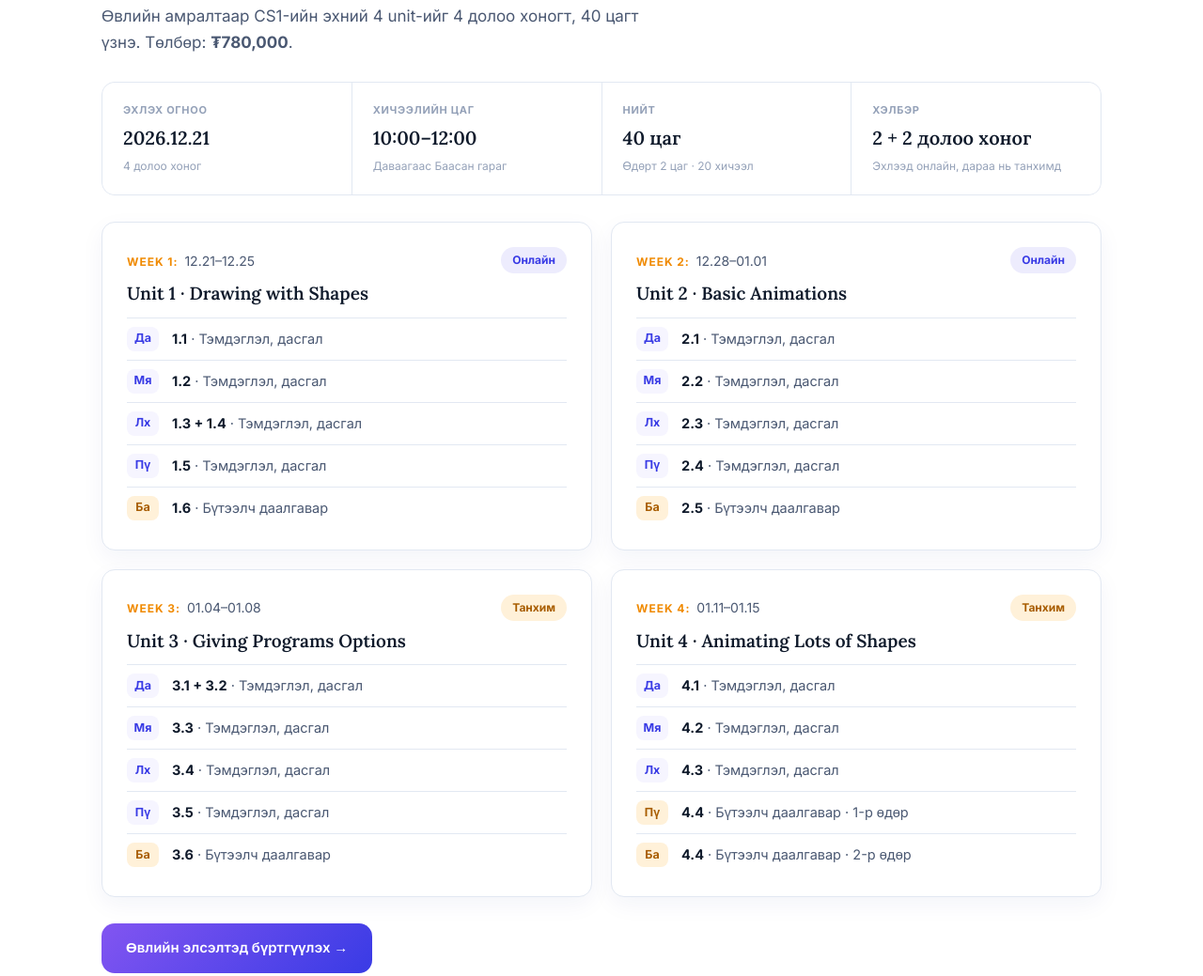
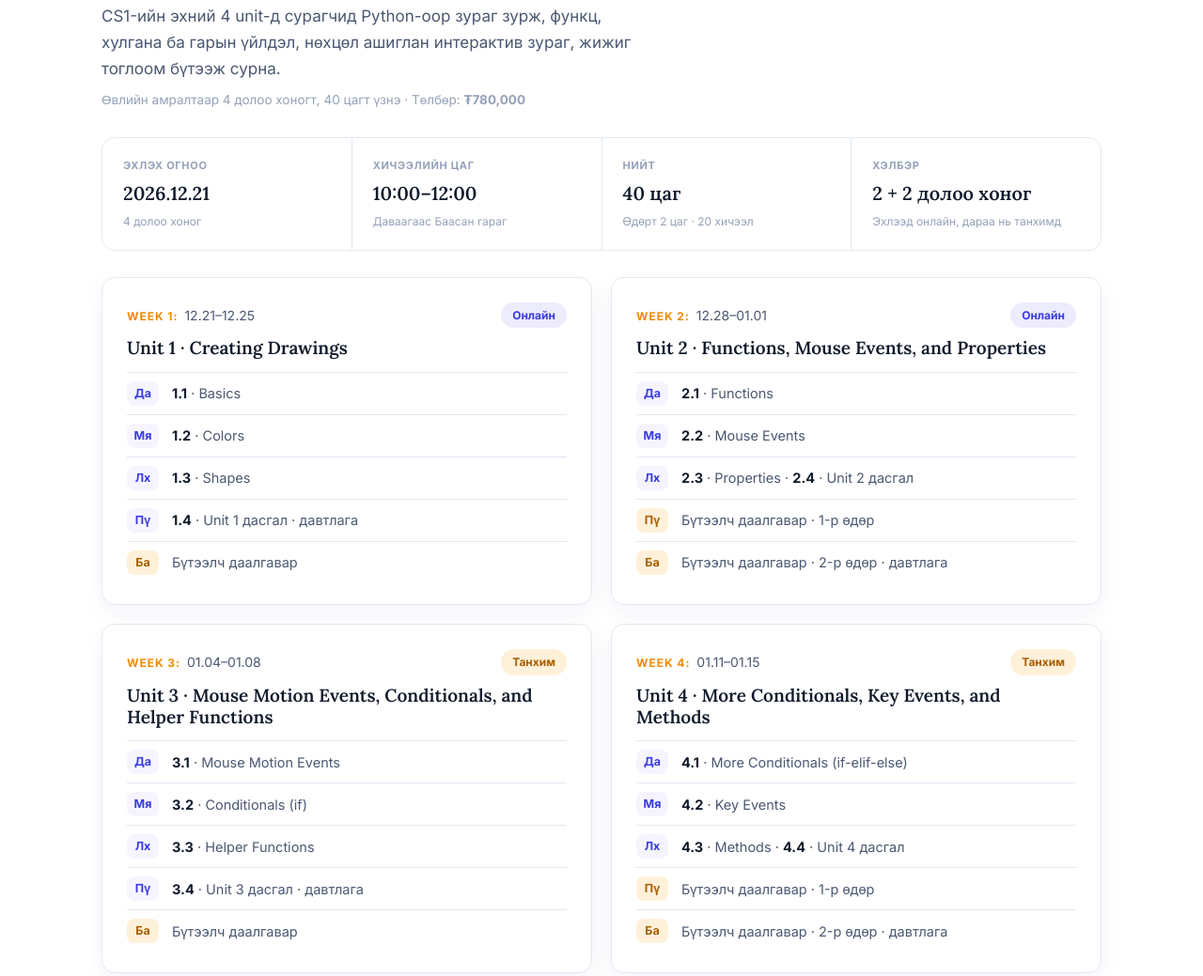
Before and after one commit to codercub/computerscience.mn, a plain HTML site: page cs1/index.html in a window 1280 px wide. Shown: the part 3894-4933 px from the top of the page at 94% size. Drawn offline with Linux system fonts and the light colour scheme.

Commit message:
cs1 fixes

```diff
--- a/cs1/index.html
+++ b/cs1/index.html
@@ -22,7 +22,7 @@
 <link rel="preconnect" href="https://fonts.googleapis.com">
 <link rel="preconnect" href="https://fonts.gstatic.com" crossorigin>
 <link href="https://fonts.googleapis.com/css2?family=Lora:wght@500;600;700&family=Inter:wght@400;500;600;700&display=swap" rel="stylesheet">
-<link rel="stylesheet" href="../assets/css/style.css?v=10">
+<link rel="stylesheet" href="../assets/css/style.css?v=11">
 <link rel="icon" href="../favicon.ico" sizes="48x48">
 <link rel="icon" type="image/png" sizes="32x32" href="../assets/images/favicon-32.png">
 <link rel="icon" type="image/png" sizes="192x192" href="../assets/images/icon-192.png">
@@ -154,7 +154,8 @@
   <div class="wrap">
     <div class="eyebrow">Өвлийн элсэлт · 2026.12.21</div>
     <h2 class="reveal">Өвлийн сургалтын хуваарь</h2>
-    <p class="lede reveal">Өвлийн амралтаар CS1-ийн эхний 4 unit-ийг 4 долоо хоногт, 40 цагт үзнэ. Төлбөр: <b>₮780,000</b>.</p>
+    <p class="lede reveal">CS1-ийн эхний 4 unit-д сурагчид Python-оор зураг зурж, функц, хулгана ба гарын үйлдэл, нөхцөл ашиглан интерактив зураг, жижиг тоглоом бүтээж сурна.</p>
+    <p class="price-note reveal" style="margin-top:-6px;">Өвлийн амралтаар 4 долоо хоногт, 40 цагт үзнэ · Төлбөр: <b>₮780,000</b></p>
     <div class="qf-grid reveal" style="margin-top:28px;">
       <div class="qf-item"><span class="qf-label">Эхлэх огноо</span><span class="qf-value">2026.12.21</span><span class="qf-sub">4 долоо хоног</span></div>
       <div class="qf-item"><span class="qf-label">Хичээлийн цаг</span><span class="qf-value">10:00–12:00</span><span class="qf-sub">Даваагаас Баасан гараг</span></div>
@@ -164,46 +165,46 @@
     <div class="wk-grid">
       <div class="wk-card reveal">
         <div class="wk-head"><span class="wk-week">WEEK 1:<span class="wk-dates">12.21–12.25</span></span><span class="wk-badge wk-badge--online">Онлайн</span></div>
-        <h3>Unit 1 · Drawing with Shapes</h3>
+        <h3>Unit 1 · Creating Drawings</h3>
         <ul class="wk-days">
-          <li><span class="wk-d">Да</span><span class="wk-t"><b>1.1</b> · Тэмдэглэл, дасгал</span></li>
-          <li><span class="wk-d">Мя</span><span class="wk-t"><b>1.2</b> · Тэмдэглэл, дасгал</span></li>
-          <li><span class="wk-d">Лх</span><span class="wk-t"><b>1.3 + 1.4</b> · Тэмдэглэл, дасгал</span></li>
-          <li><span class="wk-d">Пү</span><span class="wk-t"><b>1.5</b> · Тэмдэглэл, дасгал</span></li>
-          <li class="wk-creative"><span class="wk-d">Ба</span><span class="wk-t"><b>1.6</b> · Бүтээлч даалгавар</span></li>
+          <li><span class="wk-d">Да</span><span class="wk-t"><b>1.1</b> · Basics</span></li>
+          <li><span class="wk-d">Мя</span><span class="wk-t"><b>1.2</b> · Colors</span></li>
+          <li><span class="wk-d">Лх</span><span class="wk-t"><b>1.3</b> · Shapes</span></li>
+          <li><span class="wk-d">Пү</span><span class="wk-t"><b>1.4</b> · Unit 1 дасгал · давтлага</span></li>
+          <li class="wk-creative"><span class="wk-d">Ба</span><span class="wk-t">Бүтээлч даалгавар</span></li>
         </ul>
       </div>
       <div class="wk-card reveal">
         <div class="wk-head"><span class="wk-week">WEEK 2:<span class="wk-dates">12.28–01.01</span></span><span class="wk-badge wk-badge--online">Онлайн</span></div>
-        <h3>Unit 2 · Basic Animations</h3>
+        <h3>Unit 2 · Functions, Mouse Events, and Properties</h3>
         <ul class="wk-days">
-          <li><span class="wk-d">Да</span><span class="wk-t"><b>2.1</b> · Тэмдэглэл, дасгал</span></li>
-          <li><span class="wk-d">Мя</span><span class="wk-t"><b>2.2</b> · Тэмдэглэл, дасгал</span></li>
-          <li><span class="wk-d">Лх</span><span class="wk-t"><b>2.3</b> · Тэмдэглэл, дасгал</span></li>
-          <li><span class="wk-d">Пү</span><span class="wk-t"><b>2.4</b> · Тэмдэглэл, дасгал</span></li>
-          <li class="wk-creative"><span class="wk-d">Ба</span><span class="wk-t"><b>2.5</b> · Бүтээлч даалгавар</span></li>
+          <li><span class="wk-d">Да</span><span class="wk-t"><b>2.1</b> · Functions</span></li>
+          <li><span class="wk-d">Мя</span><span class="wk-t"><b>2.2</b> · Mouse Events</span></li>
+          <li><span class="wk-d">Лх</span><span class="wk-t"><b>2.3</b> · Properties · <b>2.4</b> · Unit 2 дасгал</span></li>
+          <li class="wk-creative"><span class="wk-d">Пү</span><span class="wk-t">Бүтээлч даалгавар · 1-р өдөр</span></li>
+          <li class="wk-creative"><span class="wk-d">Ба</span><span class="wk-t">Бүтээлч даалгавар · 2-р өдөр · давтлага</span></li>
         </ul>
       </div>
       <div class="wk-card reveal">
         <div class="wk-head"><span class="wk-week">WEEK 3:<span class="wk-dates">01.04–01.08</span></span><span class="wk-badge wk-badge--class">Танхим</span></div>
-        <h3>Unit 3 · Giving Programs Options</h3>
+        <h3>Unit 3 · Mouse Motion Events, Conditionals, and Helper Functions</h3>
         <ul class="wk-days">
-          <li><span class="wk-d">Да</span><span class="wk-t"><b>3.1 + 3.2</b> · Тэмдэглэл, дасгал</span></li>
-          <li><span class="wk-d">Мя</span><span class="wk-t"><b>3.3</b> · Тэмдэглэл, дасгал</span></li>
-          <li><span class="wk-d">Лх</span><span class="wk-t"><b>3.4</b> · Тэмдэглэл, дасгал</span></li>
-          <li><span class="wk-d">Пү</span><span class="wk-t"><b>3.5</b> · Тэмдэглэл, дасгал</span></li>
-          <li class="wk-creative"><span class="wk-d">Ба</span><span class="wk-t"><b>3.6</b> · Бүтээлч даалгавар</span></li>
+          <li><span class="wk-d">Да</span><span class="wk-t"><b>3.1</b> · Mouse Motion Events</span></li>
+          <li><span class="wk-d">Мя</span><span class="wk-t"><b>3.2</b> · Conditionals (if)</span></li>
+          <li><span class="wk-d">Лх</span><span class="wk-t"><b>3.3</b> · Helper Functions</span></li>
+          <li><span class="wk-d">Пү</span><span class="wk-t"><b>3.4</b> · Unit 3 дасгал · давтлага</span></li>
+          <li class="wk-creative"><span class="wk-d">Ба</span><span class="wk-t">Бүтээлч даалгавар</span></li>
         </ul>
       </div>
       <div class="wk-card reveal">
         <div class="wk-head"><span class="wk-week">WEEK 4:<span class="wk-dates">01.11–01.15</span></span><span class="wk-badge wk-badge--class">Танхим</span></div>
-        <h3>Unit 4 · Animating Lots of Shapes</h3>
+        <h3>Unit 4 · More Conditionals, Key Events, and Methods</h3>
         <ul class="wk-days">
-          <li><span class="wk-d">Да</span><span class="wk-t"><b>4.1</b> · Тэмдэглэл, дасгал</span></li>
-          <li><span class="wk-d">Мя</span><span class="wk-t"><b>4.2</b> · Тэмдэглэл, дасгал</span></li>
-          <li><span class="wk-d">Лх</span><span class="wk-t"><b>4.3</b> · Тэмдэглэл, дасгал</span></li>
-          <li class="wk-creative"><span class="wk-d">Пү</span><span class="wk-t"><b>4.4</b> · Бүтээлч даалгавар · 1-р өдөр</span></li>
-          <li class="wk-creative"><span class="wk-d">Ба</span><span class="wk-t"><b>4.4</b> · Бүтээлч даалгавар · 2-р өдөр</span></li>
+          <li><span class="wk-d">Да</span><span class="wk-t"><b>4.1</b> · More Conditionals (if-elif-else)</span></li>
+          <li><span class="wk-d">Мя</span><span class="wk-t"><b>4.2</b> · Key Events</span></li>
+          <li><span class="wk-d">Лх</span><span class="wk-t"><b>4.3</b> · Methods · <b>4.4</b> · Unit 4 дасгал</span></li>
+          <li class="wk-creative"><span class="wk-d">Пү</span><span class="wk-t">Бүтээлч даалгавар · 1-р өдөр</span></li>
+          <li class="wk-creative"><span class="wk-d">Ба</span><span class="wk-t">Бүтээлч даалгавар · 2-р өдөр · давтлага</span></li>
         </ul>
       </div>
     </div>
```
Also changed, not shown: 404.html (+1 -1 lines), about/index.html (+1 -1 lines), block-coding/index.html (+1 -1 lines), future/index.html (+1 -1 lines), hourofai/index.html (+1 -1 lines), index.html (+1 -1 lines), pd/index.html (+1 -1 lines), programs/index.html (+1 -1 lines), python-basics/index.html (+1 -1 lines), 1 other file.
